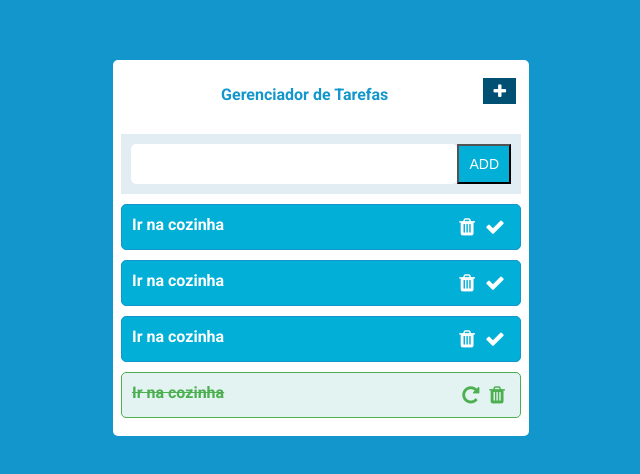
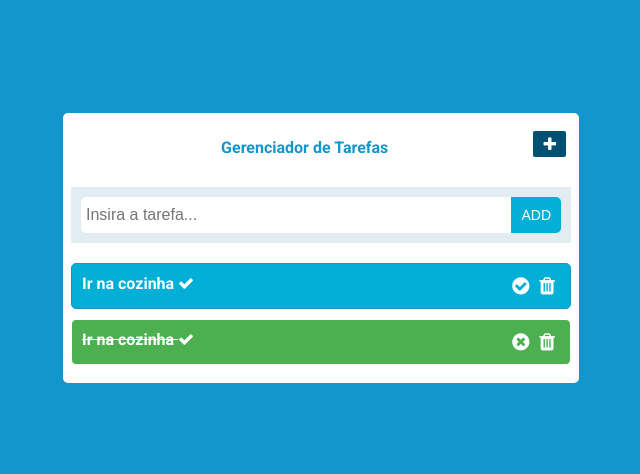
Before and after one commit to linikerdev/htm-base-todo, a plain HTML site: page index.html in a window 1280 px wide. Shown: the part 152-626 px from the top of the page, without its empty margins (319-959 px from the left). Drawn offline with Linux system fonts and the light colour scheme.

Commit message:
html base

```diff
--- a/index.html
+++ b/index.html
@@ -23,53 +23,43 @@
     <div id="todo">
       <div class="header">
         <div class="title">Gerenciador de Tarefas</div>
+
         <div class="add">
           <i class="fa fa-plus" aria-hidden="true"></i>
         </div>
+        <!-- <div class="closeAdd">
+          <i class="fa fa-minus" aria-hidden="true"></i>
+        </div> -->
       </div>
       <div class="insert">
-        <input type="text" />
+        <input type="text" placeholder="Insira a tarefa..." />
         <button>ADD</button>
       </div>
       <div class="content">
-        <ul>
-          <li class="new">
-            <div class="text">Ir na cozinha</div>
-            <div class="btn">
-              <i class="fa fa-trash" aria-hidden="true"></i>
+        <div class="item new">
+          <div class="text">
+            Ir na cozinha
+            <i class="fa fa-check" aria-hidden="true"></i>
           </div>
           <div class="btn">
-              <i class="fa fa-check" aria-hidden="true"></i>
-            </div>
-          </li>
-          <li class="new">
-            <div class="text">Ir na cozinha</div>
-            <div class="btn">
-              <i class="fa fa-trash" aria-hidden="true"></i>
-            </div>
-            <div class="btn">
-              <i class="fa fa-check" aria-hidden="true"></i>
-            </div>
-          </li>
-          <li class="new">
-            <div class="text">Ir na cozinha</div>
-            <div class="btn">
-              <i class="fa fa-trash" aria-hidden="true"></i>
-            </div>
-            <div class="btn">
-              <i class="fa fa-check" aria-hidden="true"></i>
-            </div>
-          </li>
-          <li class="ok">
-            <div class="text">Ir na cozinha</div>
-            <div class="btn">
-              <i class="fa fa-repeat" aria-hidden="true"></i>
+            <i class="fa fa-check-circle" aria-hidden="true"></i>
           </div>
           <div class="btn">
             <i class="fa fa-trash" aria-hidden="true"></i>
           </div>
-          </li>
-        </ul>
+        </div>
+        <div class="item done">
+          <div class="text">
+            Ir na cozinha
+            <i class="fa fa-check" aria-hidden="true"></i>
+          </div>
+          <div class="btn">
+            <i class="fa fa-times-circle" aria-hidden="true"></i>
+          </div>
+          <div class="btn">
+            <i class="fa fa-trash" aria-hidden="true"></i>
+          </div>
+        </div>
       </div>
     </div>
   </body>
--- a/style.css
+++ b/style.css
@@ -19,13 +19,25 @@ body {
 
 #todo {
   background-color: #fff;
-  min-width: 400px;
+  min-width: 500px;
   width: 30%;
   padding: 8px;
   border-radius: 5px;
 }
+#todo .notask {
+  display: block;
+  text-align: center;
+  padding: 20px;
+  float: 1;
+  color: #666;
+}
 
-#todo .header {
+
+
+
+/* HEADER */
+
+.header {
   font-weight: 600;
   color: #1396cb;
   display: flex;
@@ -35,13 +47,14 @@ body {
   padding: 10px 5px;
   margin-bottom: 20px;
 }
-#todo .header .title {
+.header .title {
   flex: 1;
 }
-#todo .header .title {
+.header .title {
   align-self: flex-end;
 }
-#todo .header .add {
+.header .add {
+  border-radius: 2px;
   line-height: 2.5px;
   align-self: flex-end;
   background-color: #005073;
@@ -49,51 +62,69 @@ body {
   color: #fff;
   cursor: pointer;
 }
-/* insert */
-#todo .insert {
+.header .add:active {
+  background-color: #02151d;
+}
+.header .closeAdd {
+  border-radius: 2px;
+  line-height: 2.5px;
+  align-self: flex-end;
+  background-color: #e57373;
+  padding: 5px 10px;
+  color: #fff;
+  cursor: pointer;
+}
+.header .closeAdd:active {
+  background-color: #d81b60;
+}
+
+
+/* CONTENT */
+
+.content {
+  max-height: 510px;
+  overflow-y: auto;
+}
+
+
+/* INSERT */
+.insert {
   background: #e2edf3;
   padding: 10px;
   display: flex;
   margin: 10px auto;
 }
-#todo .insert input {
+.insert input {
   float: 1;
   flex-grow: 1;
   padding: 8px 5px;
   font-size: 16px;
   border: none;
-  border-radius: 5px;
   color: #01afd7;
   outline: none;
+  border-radius: 5px 0 0 5px;
 }
-#todo .insert button {
+.insert button {
+  border: none;
+  outline: none;
   font-size: 14px;
   padding: 10px;
   background: #01afd7;
   color: #fff;
-}
-/* content */
-
-#todo .content ul {
-  list-style: none;
+  border-radius: 0 5px 5px 0;
 }
 
-#todo .content ul {
-  list-style: none;
+.insert button:active {
+  background: #016f88;
 }
-#todo .content ul li.new {
-  background-color: #01afd7;
-  border: thin solid #1396cb;
+.insert button:disabled {
+  background: #666;
+  color: #ddd;
 }
-#todo .content ul li.ok {
-  background-color: #e2f3f1;
-  border: thin solid #4caf50;
-  color: #4caf50;
-}
-#todo .content ul li.ok .text {
-  text-decoration: line-through;
-}
-#todo .content ul li {
+
+
+/* content */
+.item {
   padding: 10px;
   color: #fff;
   margin: 10px auto;
@@ -101,11 +132,28 @@ body {
   display: flex;
 }
 
-#todo .content ul li .text {
+.item .text {
   flex: 1;
 }
-#todo .content ul li .btn {
+.item .btn {
   font-size: 20px;
   cursor: pointer;
   margin: 0 5px;
 }
+.item .btn:hover {
+  color: #016f88;
+}
+
+.new {
+  background-color: #01afd7;
+  border: thin solid #1396cb;
+}
+.done {
+  background-color: #4caf50;
+  border: thin solid #fff;
+  color: #fff;
+}
+.done .text {
+  text-decoration: line-through;
+  color: #fff;
+}
```
Lines whose indentation alone changed are shown as unchanged.
